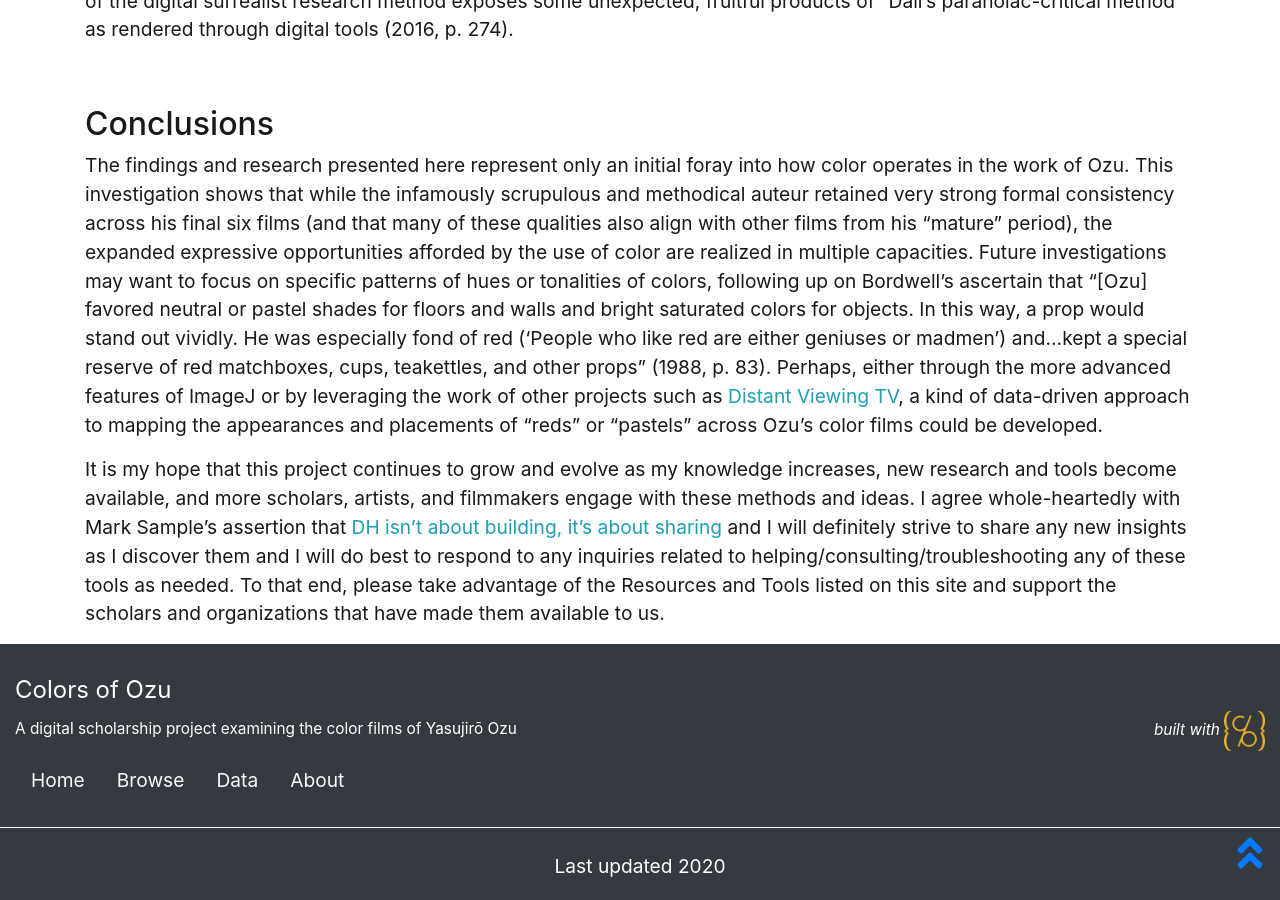
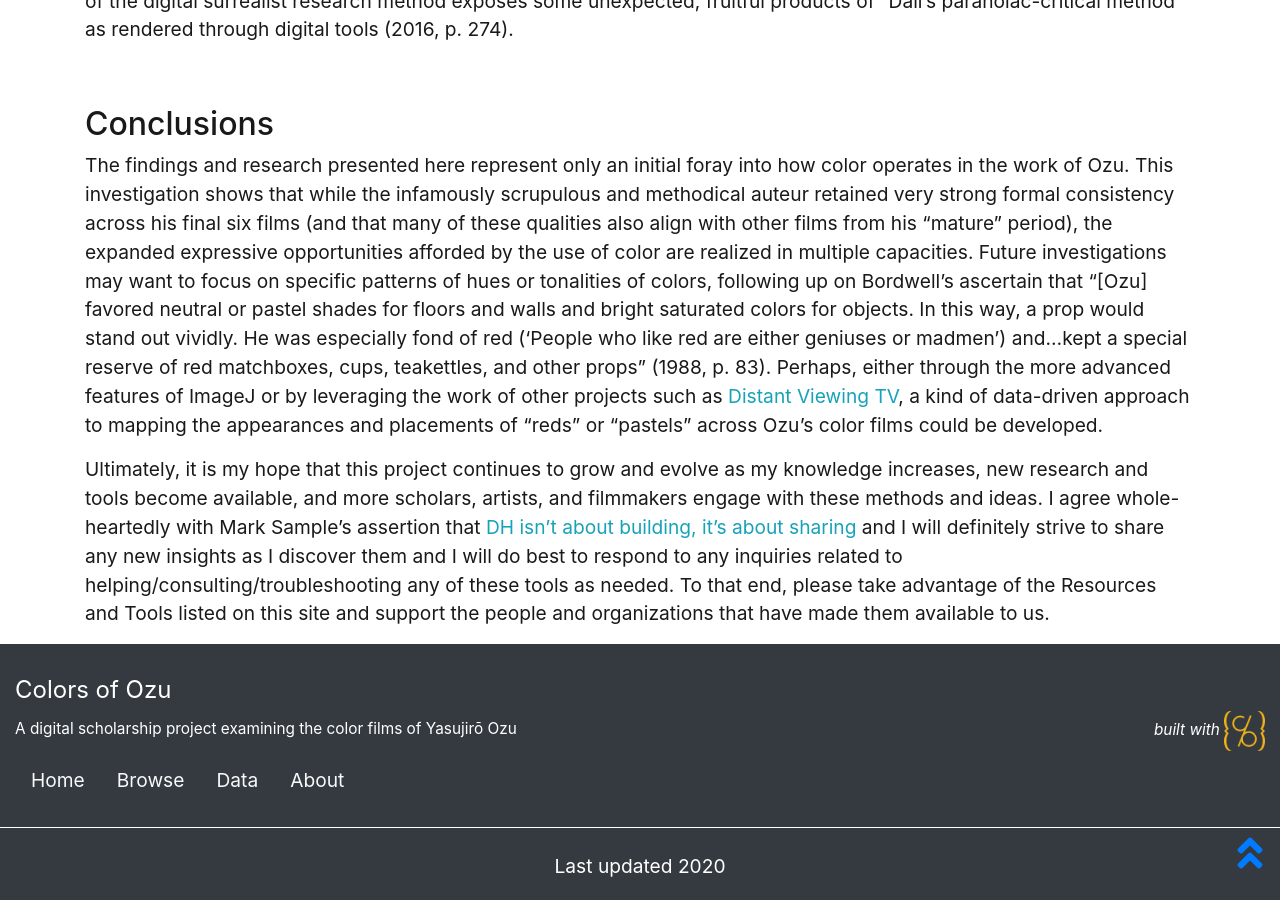
Before and after one commit to drodz11/colors-of-ozu, a Jekyll site: the page built from pages/analysis.md, in a window 1280 px wide and 900 px high, scrolled down 13277 px. Built offline with Jekyll 4.4.1, drawn with Linux system fonts in a browser that asks for light colours.

Commit message:
Update analysis.md

```diff
--- a/pages/analysis.md
+++ b/pages/analysis.md
@@ -81,4 +81,4 @@ We can see a similar clustering around the red/brown region of the graph, but al
 ## Conclusions
 The findings and research presented here represent only an initial foray into how color operates in the work of Ozu. This investigation shows that while the infamously scrupulous and methodical auteur retained very strong formal consistency across his final six films (and that many of these qualities also align with other films from his "mature" period), the expanded expressive opportunities afforded by the use of color are realized in multiple capacities. Future investigations may want to focus on specific patterns of hues or tonalities of colors, following up on Bordwell's ascertain that "[Ozu] favored neutral or pastel shades for floors and walls and bright saturated colors for objects. In this way, a prop would stand out vividly. He was especially fond of red (‘People who like red are either geniuses or madmen') and...kept a special reserve of red matchboxes, cups, teakettles, and other props" (1988, p. 83). Perhaps, either through the more advanced features of ImageJ or by leveraging the work of other projects such as [Distant Viewing TV](https://distantviewing.org/), a kind of data-driven approach to mapping the appearances and placements of "reds" or "pastels" across Ozu's color films could be developed.
 
-It is my hope that this project continues to grow and evolve as my knowledge increases, new research and tools become available, and more scholars, artists, and filmmakers engage with these methods and ideas. I agree whole-heartedly with Mark Sample's assertion that [DH isn't about building, it's about sharing](https://www.samplereality.com/2011/05/25/the-digital-humanities-is-not-about-building-its-about-sharing/) and I will definitely strive to share any new insights as I discover them and I will do best to respond to any inquiries related to helping/consulting/troubleshooting any of these tools as needed. To that end, please take advantage of the Resources and Tools listed on this site and support the scholars and organizations that have made them available to us.
+Ultimately, it is my hope that this project continues to grow and evolve as my knowledge increases, new research and tools become available, and more scholars, artists, and filmmakers engage with these methods and ideas. I agree whole-heartedly with Mark Sample's assertion that [DH isn't about building, it's about sharing](https://www.samplereality.com/2011/05/25/the-digital-humanities-is-not-about-building-its-about-sharing/) and I will definitely strive to share any new insights as I discover them and I will do best to respond to any inquiries related to helping/consulting/troubleshooting any of these tools as needed. To that end, please take advantage of the Resources and Tools listed on this site and support the people and organizations that have made them available to us.
```
